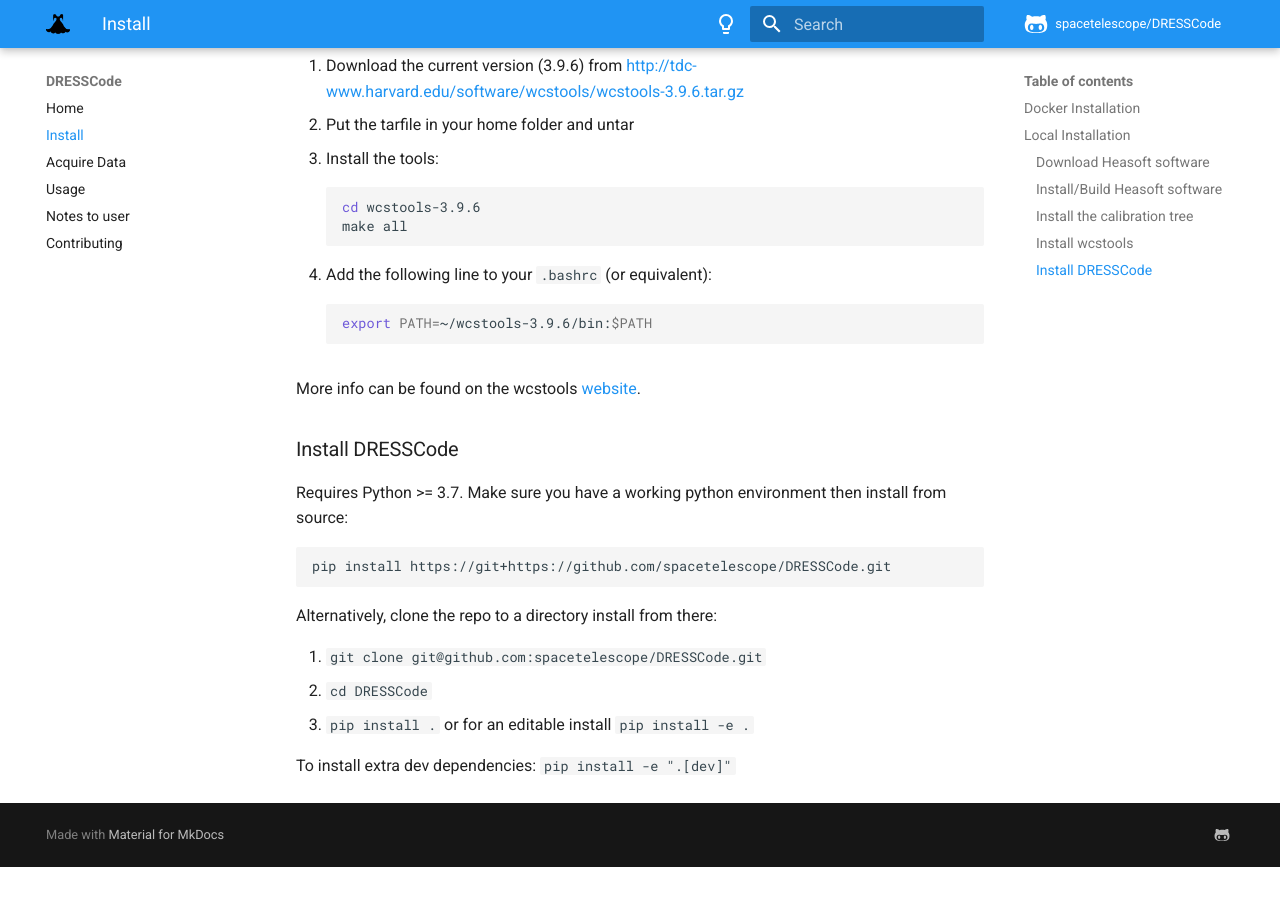
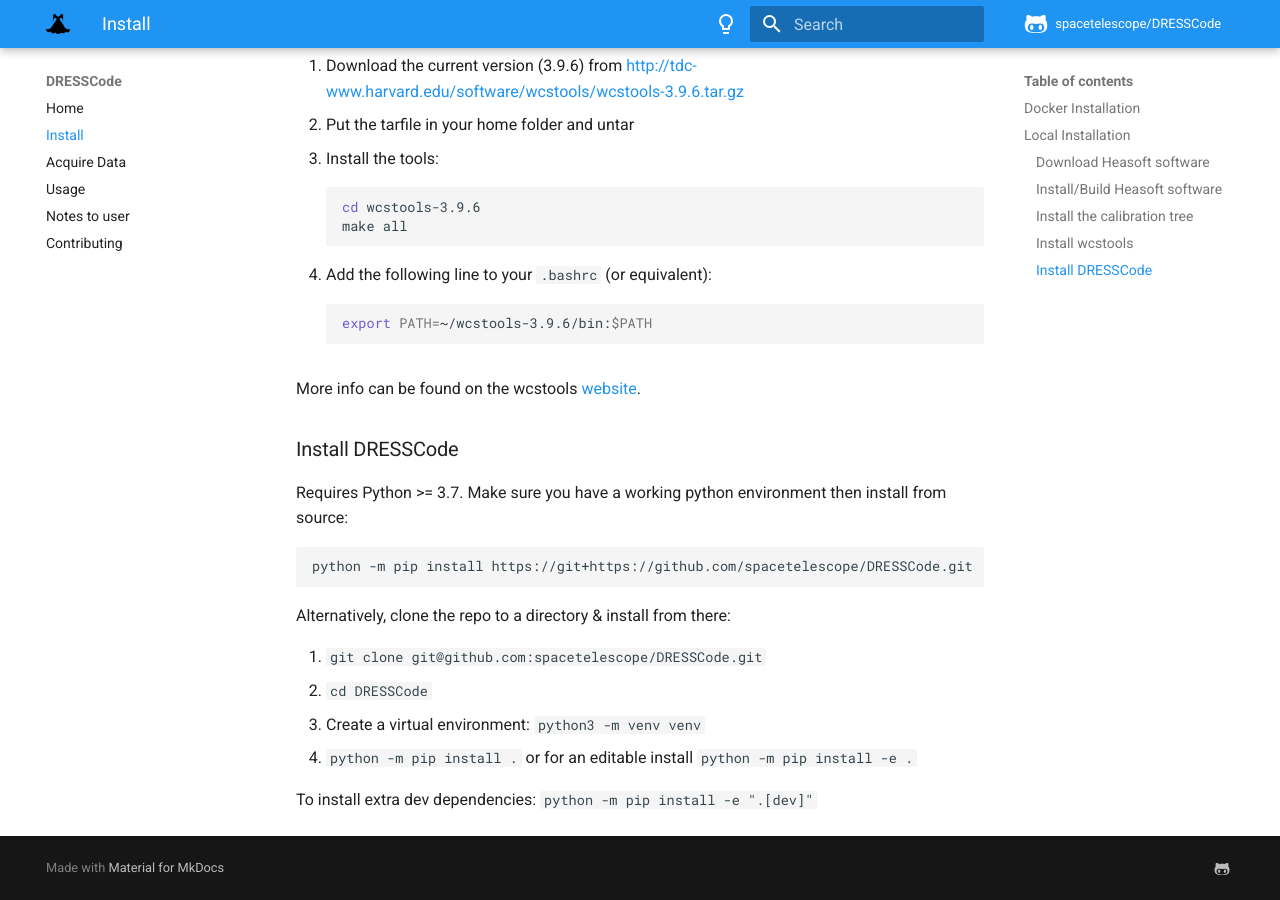
Before and after one commit to spacetelescope/DRESSCode, an MkDocs documentation site: the page built from docs/install.md, in a window 1280 px wide and 900 px high, scrolled down 1649 px. Built offline with MkDocs 1.6.1 and Material for MkDocs 9.7.7, drawn with Linux system fonts in a browser that asks for light colours; comment, search, counter and statistics services are not loaded; before the commit the page ends 2516 px from its top, so only the background shows below that.

Commit message:
be a bit more consistent with our calls to python through project/docs

````diff
--- a/docs/install.md
+++ b/docs/install.md
@@ -74,13 +74,14 @@
 Requires Python >= 3.7. Make sure you have a working python environment then install from source:
 
 ```cmd
-pip install https://git+https://github.com/spacetelescope/DRESSCode.git
+python -m pip install https://git+https://github.com/spacetelescope/DRESSCode.git
 ```
 
-Alternatively, clone the repo to a directory install from there:
+Alternatively, clone the repo to a directory & install from there:
 
 1. `git clone git@github.com:spacetelescope/DRESSCode.git`
 2. `cd DRESSCode`
-3. `pip install .` or for an editable install `pip install -e .`
+3. Create a virtual environment: `python3 -m venv venv`
+4. `python -m pip install .` or for an editable install `python -m pip install -e .`
 
-To install extra dev dependencies: `pip install -e ".[dev]"`
+To install extra dev dependencies: `python -m pip install -e ".[dev]"`
````
Also changed, not shown: 2 other files.
